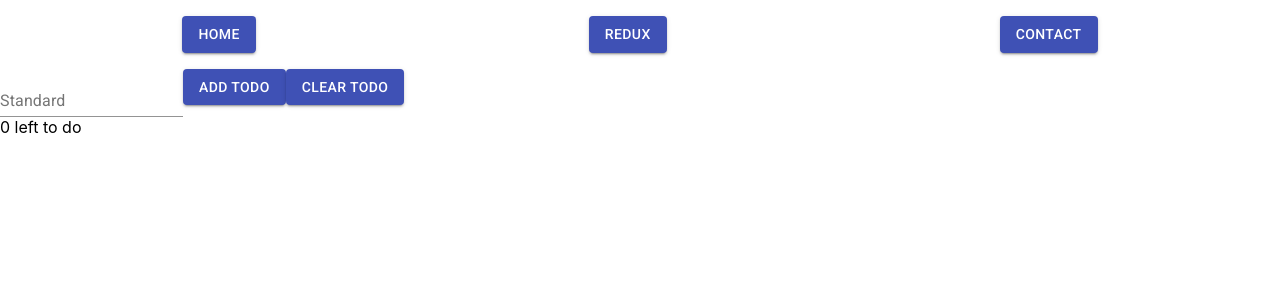
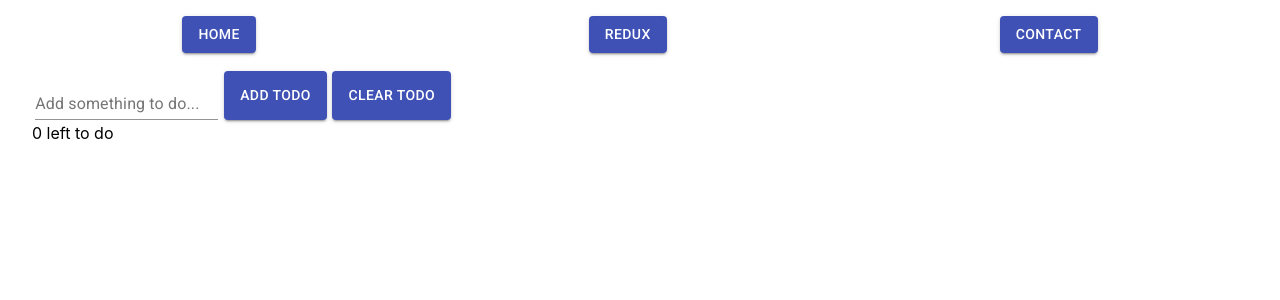
Before and after one commit to Lertis/first-react, a React (Create React App) app: page / in a window 1280 px wide. Shown: the top 300 px of the page. Built offline with nearby package versions, Linux system fonts and the light colour scheme.

Commit message:
Added styling, format files

```diff
--- a/src/App.js
+++ b/src/App.js
@@ -14,6 +14,7 @@ class App extends Component {
 			<BrowserRouter>
 				<div>
 					<Navigation />
+					<div className="flex-column">
 						<Switch>
 							<Route path="/" component={Home} exact />
 							<Route path="/redux" component={Redux} />
@@ -21,6 +22,7 @@ class App extends Component {
 							<Route component={Error} />
 						</Switch>
 					</div>
+				</div>
 			</BrowserRouter>
 		);
 	}
--- a/src/components/Home.js
+++ b/src/components/Home.js
@@ -42,11 +42,15 @@ export default function Home() {
 
 	return (
 		<>
-			<TodoList todos={todos} toggleTodo={toggleTodo} />
-			<TextField id="standard-basic" label="Standard" value={inputValue} onChange={(e) => setInputValue(e.target.value)} />
-			<Button variant="contained" color="primary" onClick={handleAddTodo}>Add Todo</Button>
-			<Button variant="contained" color="primary" onClick={handleClearTodo}>Clear Todo</Button>
-			<div>{todos.filter(todo => !todo.complete).length} left to do</div>
+			<div>
+				<div className="flex-row">
+				<TextField className="fr-m" id="standard-basic" label="Add something to do..." value={inputValue} onChange={(e) => setInputValue(e.target.value)} />
+					<Button className="fr-m" variant="contained" color="primary" onClick={handleAddTodo}>Add Todo</Button>
+					<Button className="fr-m" variant="contained" color="primary" onClick={handleClearTodo}>Clear Todo</Button>
+				</div>
+				<TodoList todos={todos} toggleTodo={toggleTodo} />
+				<div>{todos.filter(todo => !todo.complete).length} left to do</div>
+			</div>
 		</>
 	);
 };
--- a/src/index.css
+++ b/src/index.css
@@ -23,6 +23,26 @@ code {
   justify-content: center;
 }
 
+.flex-column {
+	flex-wrap: wrap;
+    flex-direction: column;
+    display: flex;
+    margin: 0em 2em;
+}
+
+.flex-row {
+	display: flex;
+	flex-direction: row;
+}
+
+.flex-row > div {
+	margin: 0.2em;
+}
+
+.flex-row > button {
+	margin: 0.2em;
+}
+
 .text-center {
   text-align: center;
 }
```
Also changed, not shown: src/components/Contact.js (+5 -5 lines), src/components/Error.js (+5 -5 lines), src/components/Navigation.js (indentation only), src/components/Redux.js (indentation only), src/components/Vertical.Tabs.js (indentation only). Lines whose indentation alone changed are shown as unchanged.
